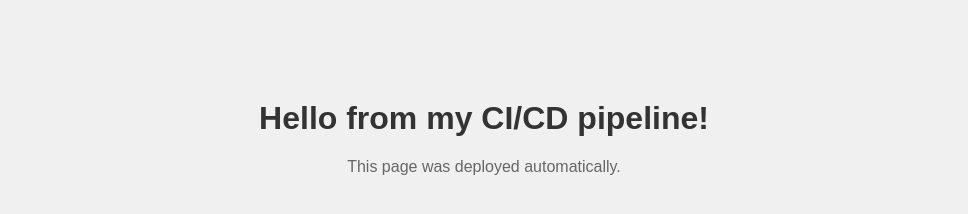
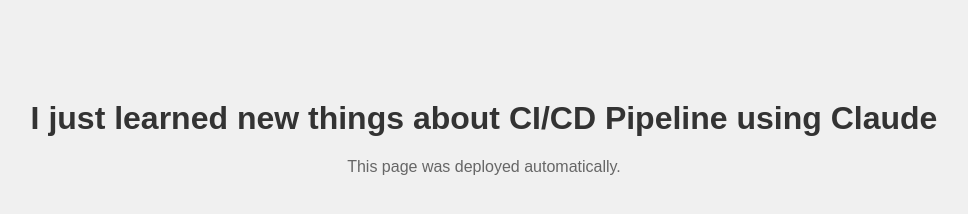
Before and after one commit to figopratama/ci-cd-practice, a plain HTML site: page index.html in a window 1280 px wide. Shown: the whole page, without its empty margins (156-1124 px from the left). Drawn offline with Linux system fonts and the light colour scheme.

Commit message:
Update: change heading text

```diff
--- a/index.html
+++ b/index.html
@@ -6,7 +6,7 @@
   <link rel="stylesheet" href="style.css">
 </head>
 <body>
-  <h1>Hello from my CI/CD pipeline!</h1>
+  <h1>I just learned new things about CI/CD Pipeline using Claude</h1>
   <p>This page was deployed automatically.</p>
 </body>
 </html>
```
Also changed, not shown: .github/workflows/ci.yml.
